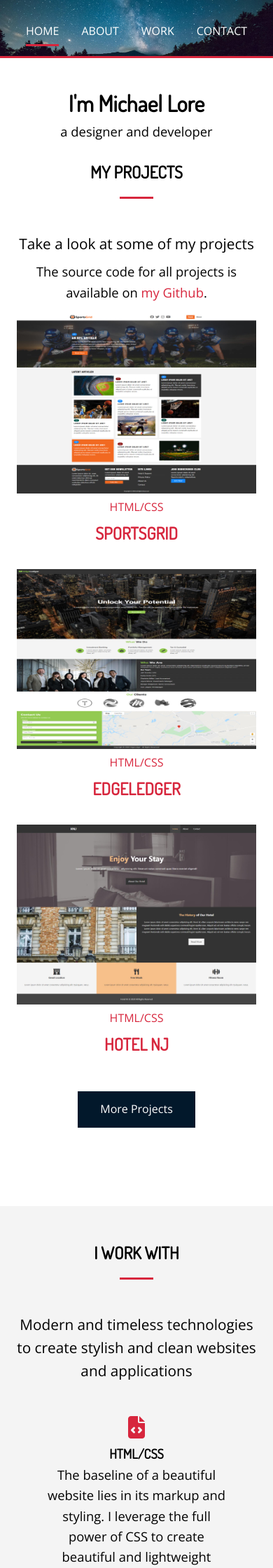
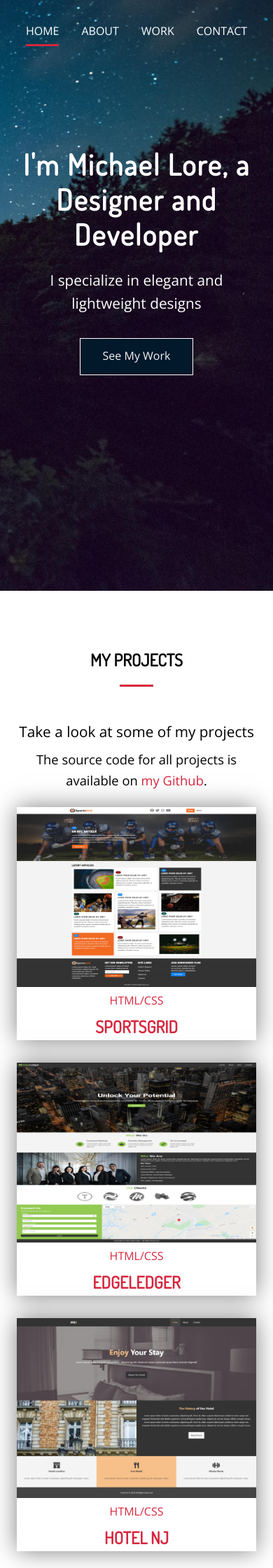
Before and after one commit to michaellore/portfolio, a PHP site: page / in a window 390 px wide. Shown: the top 2240 px of the page at 70% size. Run offline with PHP 8.4, Linux system fonts and the light colour scheme; style sheets or scripts are compiled from the project's sources; some libraries are stand-ins or nearby versions.

Commit message:
update mobile styles, style recaptcha

```diff
--- a/about.html
+++ b/about.html
@@ -83,7 +83,11 @@
               <label for="message">Message</label>
               <textarea name="message" id="message"></textarea>
             </div>
-            <div class="g-recaptcha" data-sitekey="6LeSCMIZAAAAAFsUvW9AcJ-wpTlXiAlqm9fXxtJb"></div>
+
+            <div class="captcha-container">
+              <div class="g-recaptcha" data-sitekey="6LeSCMIZAAAAAFsUvW9AcJ-wpTlXiAlqm9fXxtJb"></div>
+            </div>
+
             <input type="submit" value="Submit" class="btn-dark">
           </form>
         </div>
--- a/index.html
+++ b/index.html
@@ -37,12 +37,10 @@
           <li><a href="#contact">Contact</a></li>
         </ul>
       </nav>
-      <h1 id="mobile-header">I'm Michael Lore</h1>
-      <p id="mobile-subheader">a designer and developer</p>
+
       <div class="header-content">
-        <h1>I am Michael Lore, a <span class="txt-type" data-wait="3000"
-            data-words='["Developer", "Designer", "Learner"]'></span></h1>
-        <p class="lead">I'm a designer and developer specializing in elegant and lightweight designs</p>
+        <h1>I'm Michael Lore, a Designer and Developer</h1>
+        <p class="lead">I specialize in elegant and lightweight designs</p>
         <a href="#work-a" class="btn-dark btn-scroll">See My Work</a>
       </div>
     </div>
@@ -259,7 +257,6 @@
       }
     });
   </script>
-  <script src="portfolio_resources/js/typewriter.js"></script>
   <script src="portfolio_resources/js/gen_validatorv4.js"></script>
   <script>
     var frmvalidator = new Validator("contact-form");
--- a/portfolio_resources/scss/_item_grid.scss
+++ b/portfolio_resources/scss/_item_grid.scss
@@ -2,11 +2,14 @@
     display: grid;
     grid-template-columns: repeat(3, 1fr);
     gap: 1rem;
+
 }
 
 .item {
     position: relative;
     overflow: hidden;
+    box-shadow: 0 0rem 2rem rgba(0,0,0,0.5);
+
     &-text-title {
         font-size: 1.5rem;
         padding: 0 1rem;
--- a/portfolio_resources/scss/_media.scss
+++ b/portfolio_resources/scss/_media.scss
@@ -81,34 +81,13 @@
         }
     }
 
-    #header {
-        &-home {
-            height: 5rem;
-            border-bottom: 3px $main-color solid;
-            background-position: 80% 20%;
+    #header-home {
+        height: 100vh;
 
-            #mobile-header {
-                display: block;
-                color: #000;
-                margin-top: 3rem;
-                text-align: center;
-            }
-
-            #mobile-subheader {
-                display: block;
-                color: #000;
-                text-align: center;
-            }
-
-            .header-content {
-                display: none;
-            }
+        .header-content {
+            padding-top: 40%;
         }
 
-        &-inner {
-            height: 5rem;
-            background-position: 80% 20%;
-        }
     }
 
     #home-a {
@@ -139,7 +118,7 @@
     }
 
     .work-home{
-        margin-top: 6rem;
+        margin-top: 2rem;
         padding-bottom: 0rem;
     }
 
@@ -152,7 +131,6 @@
 
     .items {
         gap: 2rem;
-        box-shadow: none;
     }
 }
 
--- a/portfolio_resources/scss/main.scss
+++ b/portfolio_resources/scss/main.scss
@@ -30,6 +30,10 @@ h4,
 h5,
 h6 {
     font-family: 'Dosis', sans-serif;
+}
+
+h1{
+    letter-spacing: 2px;
 }
 
 h2,
@@ -351,7 +355,7 @@ img {
         }
 
         .lead-sub {
-            margin-bottom: 1rem;
+            margin-bottom: 1.5rem;
         }
 
         p {
--- a/work.html
+++ b/work.html
@@ -131,7 +131,11 @@
                             <label for="message">Message</label>
                             <textarea name="message" id="message"></textarea>
                         </div>
-                        <div class="g-recaptcha" data-sitekey="6LeSCMIZAAAAAFsUvW9AcJ-wpTlXiAlqm9fXxtJb"></div>
+
+                        <div class="captcha-container">
+                            <div class="g-recaptcha" data-sitekey="6LeSCMIZAAAAAFsUvW9AcJ-wpTlXiAlqm9fXxtJb"></div>
+                        </div>
+
                         <input type="submit" value="Submit" class="btn-dark">
                     </form>
                 </div>
```
